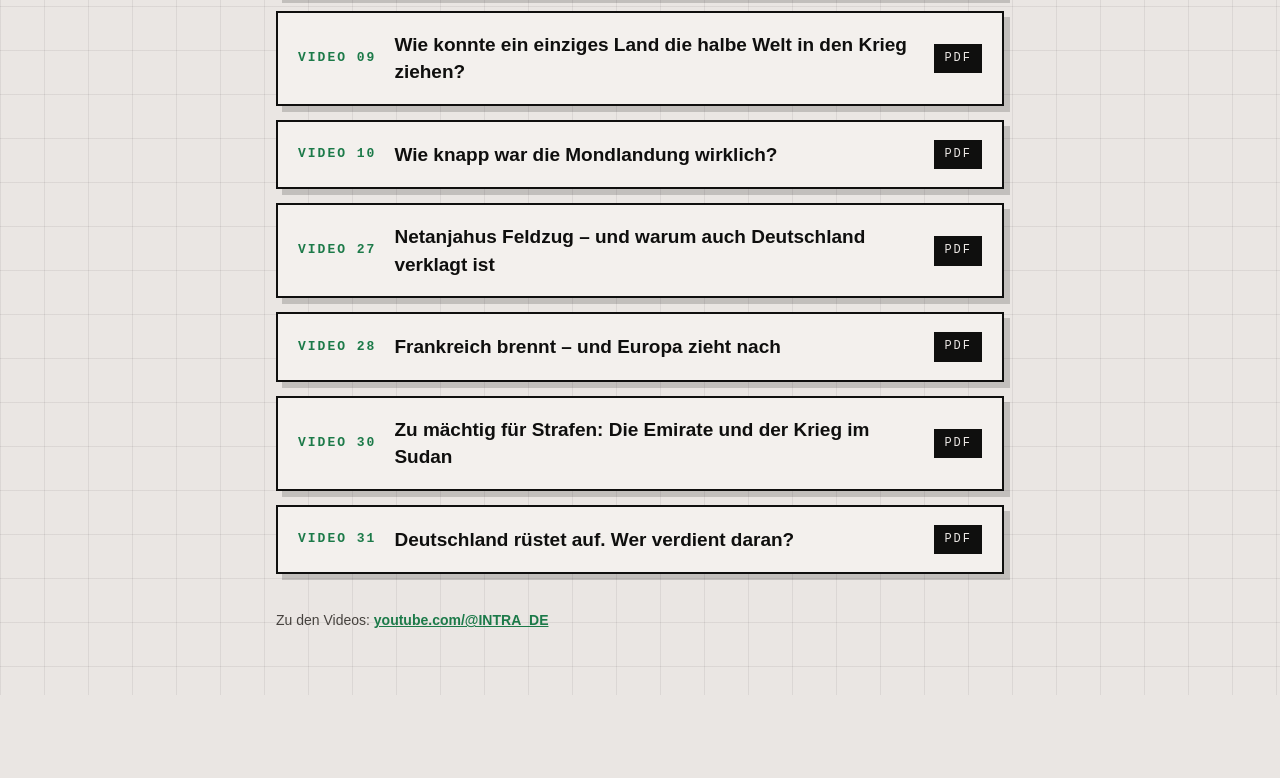
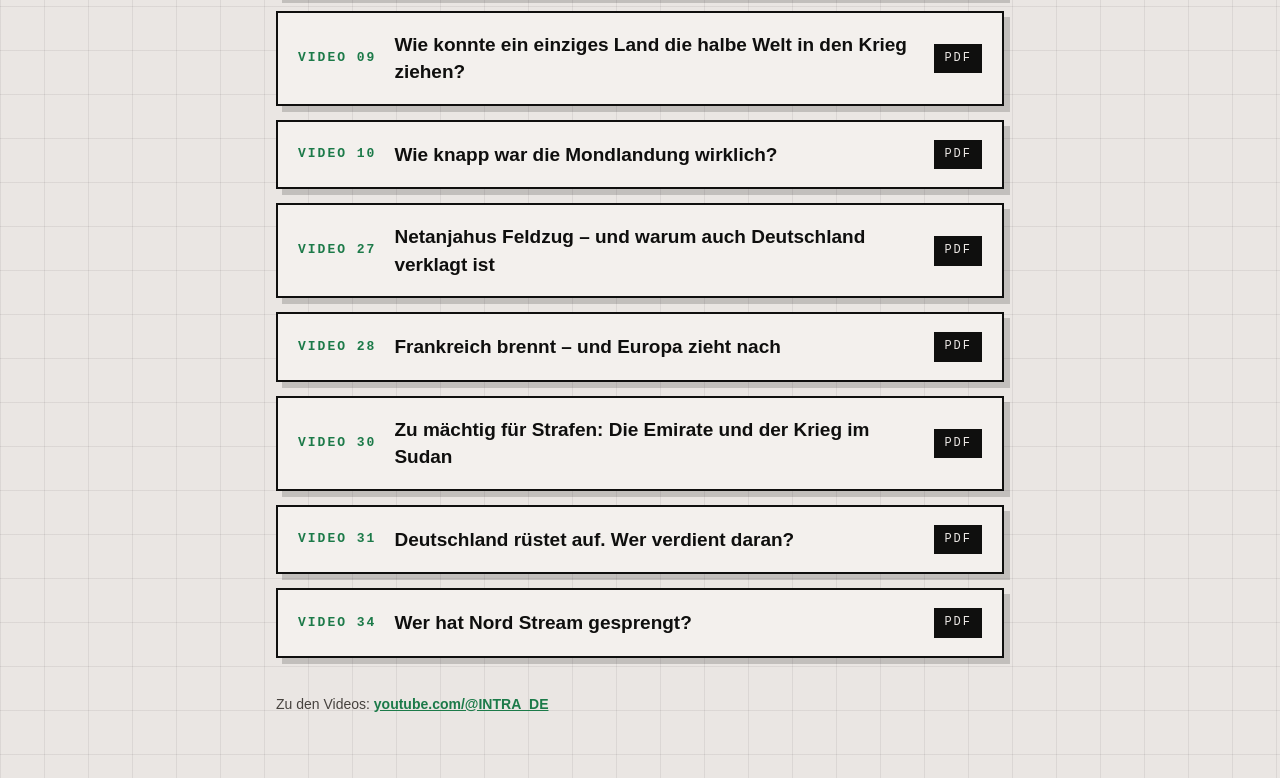
Before and after one commit to studio-intra/studio-intra.github.io, a plain HTML site: page index.html in a window 1280 px wide. Shown: the part 654-1432 px from the top of the page. Before the commit the page ends 1349 px from the top, so only its background shows below. Drawn offline with Linux system fonts and the light colour scheme.

Commit message:
Video 34: Quellen „Wer hat Nord Stream gesprengt?“

```diff
--- a/index.html
+++ b/index.html
@@ -84,6 +84,11 @@
       <span class="titel">Deutschland rüstet auf. Wer verdient daran?</span>
       <span class="pdf">PDF</span>
     </a></li>
+    <li><a href="quellen/34-nord-stream.pdf" target="_blank" rel="noopener">
+      <span class="nr">VIDEO 34</span>
+      <span class="titel">Wer hat Nord Stream gesprengt?</span>
+      <span class="pdf">PDF</span>
+    </a></li>
   </ol>
   <footer>Zu den Videos: <a href="https://www.youtube.com/@INTRA_DE">youtube.com/@INTRA_DE</a></footer>
 </main>
```
Also changed, not shown: 1 other file.
